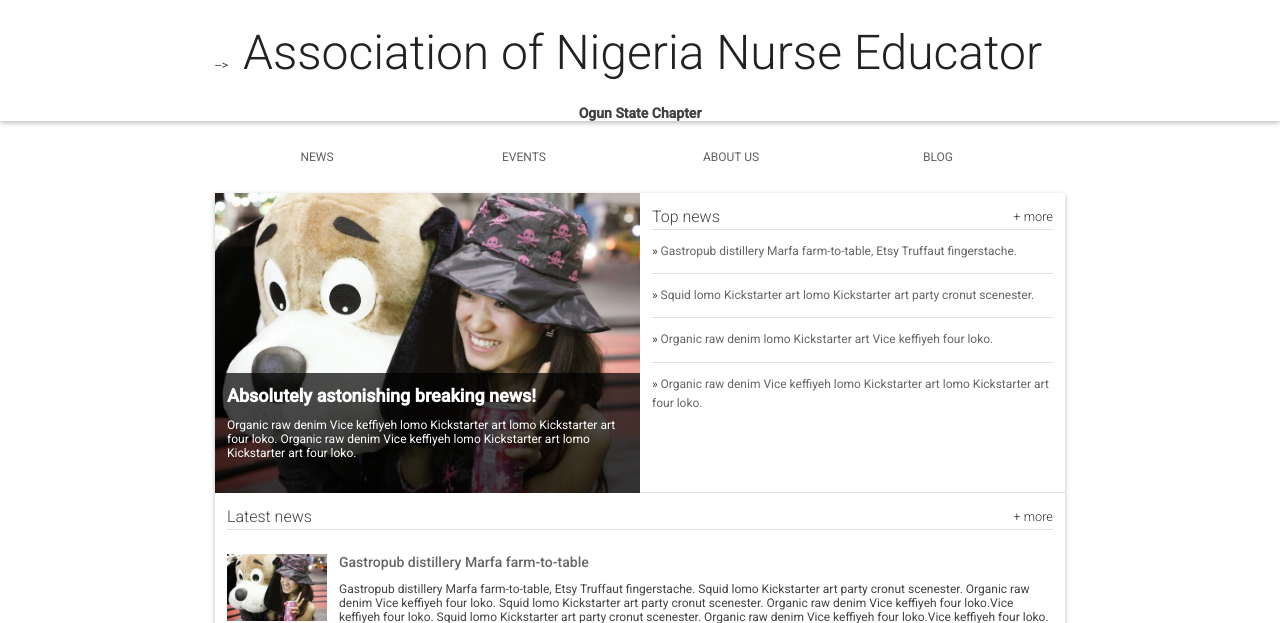
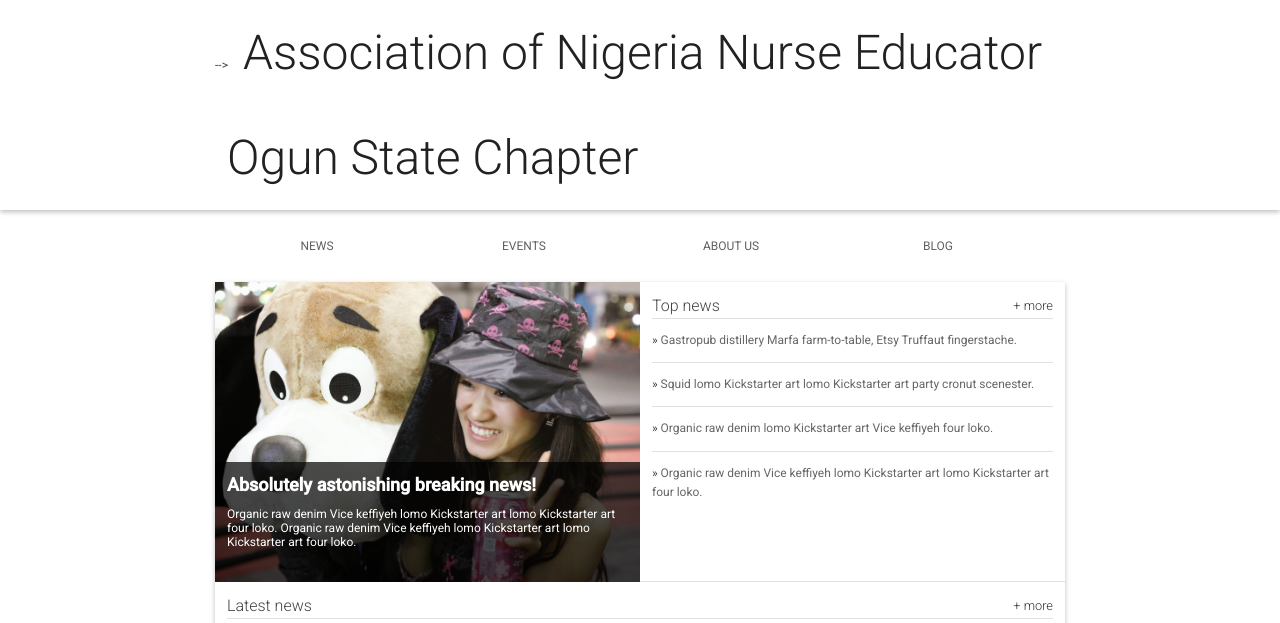
Before and after one commit to seyi-Alexander/ogunstate, a PHP site: page / in a window 1280 px wide. Shown: the top 623 px of the page. Run offline with PHP 8.4, Linux system fonts and the light colour scheme.

Commit message:
Update index.php

```diff
--- a/index.php
+++ b/index.php
@@ -16,7 +16,7 @@
          <!–– <img class="header__logo" src="images/city.png" alt="iconic view of a cityscape">-->
         <h2 class="header__title">
           Association of Nigeria Nurse Educator
-        </h2> <h3  align="center" > Ogun State Chapter</h3>
+        </h2> <h3  class="header__title" align="center" > Ogun State Chapter</h3>
         <a id="menu" class="header__menu">
           <svg xmlns="http://www.w3.org/2000/svg" viewBox="0 0 24 24">
             <path d="M2 6h20v3H2zm0 5h20v3H2zm0 5h20v3H2z"/>
```
